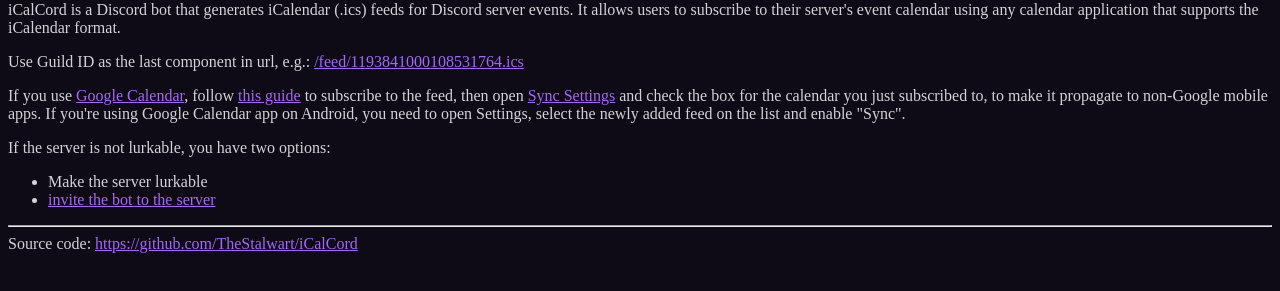
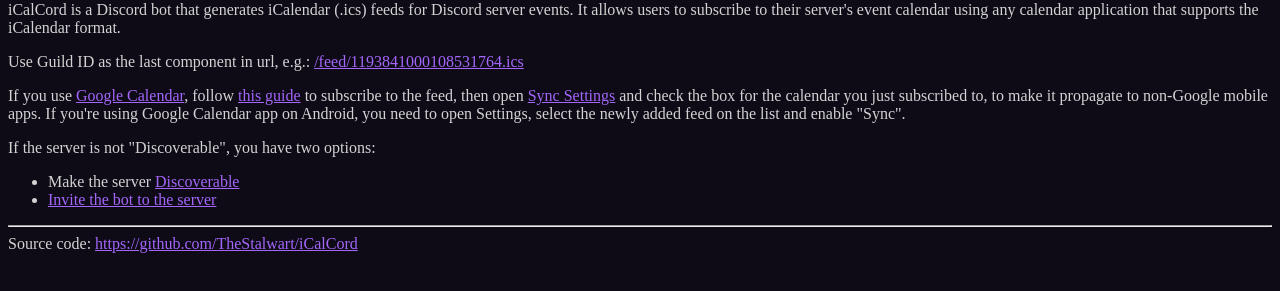
Before and after one commit to TheStalwart/iCalCord, a plain HTML site: page frontend/index.html in a window 1280 px wide. Shown: the part 215-506 px from the top of the page. Drawn offline with Linux system fonts and the light colour scheme.

Commit message:
Replaced term "lurkable" with "Discoverable" across the codebase, as that seems to be correct and documented

```diff
--- a/frontend/index.html
+++ b/frontend/index.html
@@ -43,12 +43,14 @@
         you need to open Settings, select the newly added feed on the list and enable "Sync".
     </p>
     <p>
-        If the server is not lurkable, you have two options:
+        If the server is not "Discoverable", you have two options:
     <ul>
-        <li>Make the server lurkable</li>
+        <li>Make the server <a
+                href="https://cybrancee.com/learn/knowledge-base/how-to-get-your-discord-server-on-discovery/">Discoverable</a>
+        </li>
 
         <!-- Invite link discovered on: https://discord.com/developers/applications/1477721769765896274/installation -->
-        <li><a href="https://discord.com/oauth2/authorize?client_id=1477721769765896274">invite the bot to the
+        <li><a href="https://discord.com/oauth2/authorize?client_id=1477721769765896274">Invite the bot to the
                 server</a></li>
     </ul>
     </p>
```
Also changed, not shown: 1 other file.
